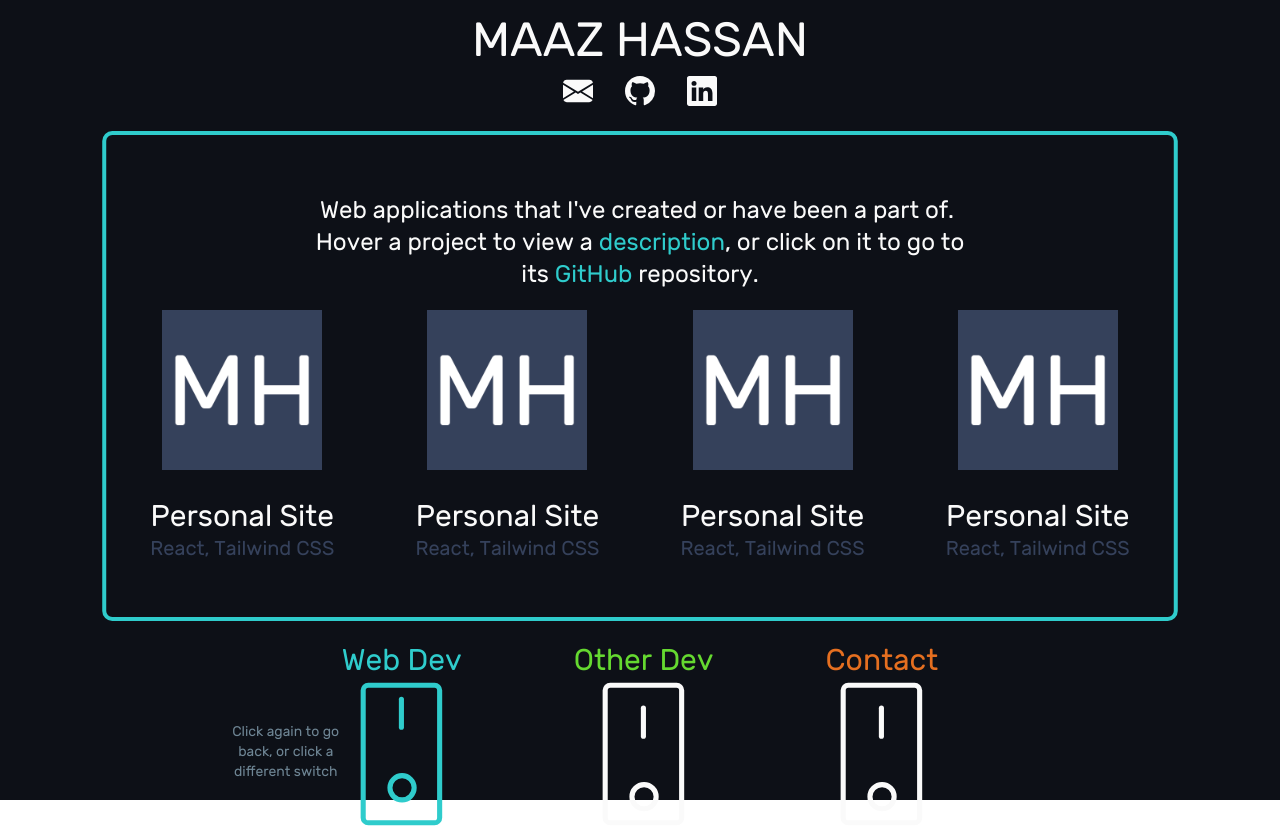
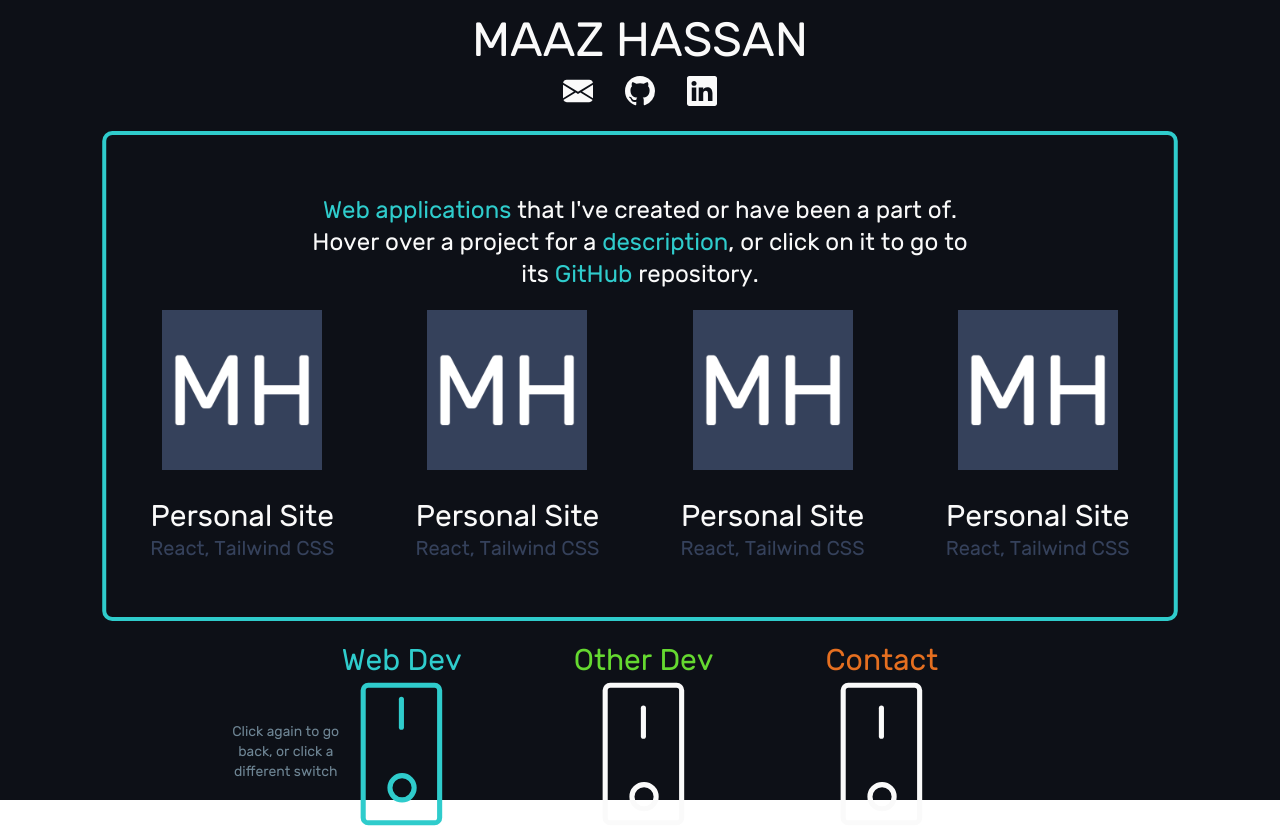
Before and after one commit to maazhassan/personal-site, a React (Create React App) app: page / in a window 1280 px wide. Both pictures are taken after a click on the icon 401 px from the left and 754 px from the top of the page. Built offline with nearby package versions, Linux system fonts and the light colour scheme.

Commit message:
Fade transition between descriptions

```diff
--- a/src/components/main/content/Card.js
+++ b/src/components/main/content/Card.js
@@ -7,8 +7,8 @@ const Card = props => {
   return (
     <div
       className="inline-block hover:cursor-pointer relative"
-      onMouseOver={() => {props.onHover(props.index); setHover(true)}}
-      onMouseOut={() => {props.onHover(null); setHover(false)}}
+      onMouseEnter={() => {props.onHover(props.index); setHover(true)}}
+      onMouseLeave={() => {props.onHover(null); setHover(false)}}
       onClick={() => props.onClick()}
     >
       <CardBorder
@@ -17,7 +17,12 @@ const Card = props => {
         toggle={hover}
       />
       <div className="flex flex-col absolute w-full h-full items-center top-0">
-        <img src={props.image} alt="Site logo" className="w-40 mt-8" />
+        <img
+          src={props.image}
+          alt="Site logo"
+          className="w-40 mt-8"
+          style={{imageRendering: '-webkit-optimize-contrast'}}
+        />
         <span className="text-3xl text-neutral-50 mt-7">{props.title}</span>
         <span className="text-xl text-text-blue">{props.stack}</span>
       </div>
--- a/src/components/main/content/Content.js
+++ b/src/components/main/content/Content.js
@@ -26,8 +26,8 @@ const Content = props => {
   return (
     <React.Fragment>
       {shown === 0 && <About toggle={unmountToggle === 0} />}
-      {shown === 1 && <ProjectView toggle={unmountToggle === 1} type={"web"} data={web} />}
-      {shown === 2 && <ProjectView toggle={unmountToggle === 2} type={"other"} data={other} />}
+      {shown === 1 && <ProjectView toggle={unmountToggle === 1} data={web} />}
+      {shown === 2 && <ProjectView toggle={unmountToggle === 2} data={other} />}
       {shown === 3 && <Contact toggle={unmountToggle === 3} />}
     </React.Fragment>
   );
--- a/src/components/main/content/views/ProjectData.js
+++ b/src/components/main/content/views/ProjectData.js
@@ -1,8 +1,13 @@
 import PersonalSite from '../../../../images/PersonalSite.png';
 
-export const web = [
-  "Web applications that I've created or have been a part of.",
-  [
+export const web = {
+  description: (
+    <span>
+      <span className="text-blue">Web applications</span> that I've created or have been a part of.<br />
+    </span>
+  ),
+  color: "text-blue",
+  projects: [
     {
       title: "Personal Site",
       stack: "React, Tailwind CSS",
@@ -32,11 +37,23 @@ export const web = [
       github: "https://github.com/maazhassan"
     }
   ]
-];
+};
 
-export const other = [
-  "Non-web projects that I've created or have been a part of.",
-  [
+export const other = {
+  description: (
+    <p>
+      <span className="text-green">Non-web projects</span> that I've created or have been a part of.
+    </p>
+  ),
+  color: "text-green",
+  projects: [
+    {
+      title: "Personal Site",
+      stack: "React, Tailwind CSS",
+      image: PersonalSite,
+      description: "Lorem ipsum",
+      github: "https://github.com/maazhassan"
+    },
     {
       title: "Personal Site",
       stack: "React, Tailwind CSS",
@@ -45,4 +62,4 @@ export const other = [
       github: "https://github.com/maazhassan"
     },
   ]
-];
+};
--- /dev/null
+++ b/src/components/main/content/views/ProjectDescription.js
@@ -0,0 +1,48 @@
+import { useEffect, useState } from "react";
+import { animated, useTransition } from "react-spring";
+
+const ProjectDescription = ({ hoveredProj, data }) => {
+  const [desc, setDesc] = useState(null);
+
+  useEffect(() => {
+    if (hoveredProj !== null) {
+      setDesc(data.projects[hoveredProj].description);
+    }
+  }, [hoveredProj])
+
+  const conf = {mass: 3, tension: 300, friction: 30, clamp: true};
+  const transitions = useTransition(hoveredProj === null, {
+    from: { opacity: 0 },
+    enter: { opacity: 1 },
+    leave: { opacity: 0 },
+    config: conf
+  });
+
+  return (
+    <p className="text-2xl text-neutral-50 mt-16 w-[41rem] mx-auto relative">
+      {
+        transitions((styles, item) =>
+          item ? (
+            <animated.span
+              className="absolute w-full h-full mx-auto top-0 left-0 right-0"
+              style={styles}
+            >
+              {data.description}
+              Hover over a project for a <span className={data.color}>description</span>, or click
+              on it to go to its <span className={data.color}>GitHub</span> repository.
+            </animated.span>
+          ) : (
+            <animated.span
+              className="absolute w-full h-full mx-auto top-0 left-0 right-0"
+              style={styles}
+            >
+              {desc}
+            </animated.span>
+          )
+        )
+      }
+    </p>
+  )
+}
+
+export default ProjectDescription;
--- a/src/components/main/content/views/ProjectView.js
+++ b/src/components/main/content/views/ProjectView.js
@@ -3,6 +3,7 @@ import { animated } from 'react-spring';
 import useAnimatedFade from "../../../../hooks/animatedFade";
 import Card from "../Card";
 import DimensionsContext from "../../../../contexts/dimensionsContext";
+import ProjectDescription from "./ProjectDescription";
 
 const MOBILE_CUTOFF = 1100;
 
@@ -15,11 +16,9 @@ const ProjectView = props => {
   }, [])
 
   const handleHover = num => {
-    console.log(num + ' hovered');
     setHoveredProj(num);
   }
 
-  const textColor = props.type === 'web' ? 'text-blue' : 'text-green';
   const {width} = useContext(DimensionsContext);
   const divAnimProps = useAnimatedFade(props.toggle && mountToggle);
 
@@ -31,18 +30,12 @@ const ProjectView = props => {
       {
         width > MOBILE_CUTOFF ? (
           <React.Fragment>
-            <p className="text-2xl text-neutral-50 mt-16 w-[41rem] mx-auto">
-              {
-                hoveredProj !== null ? <span>{props.data[1][hoveredProj].description}</span> :
-                <span>
-                  {props.data[0]}&nbsp;
-                  Hover a project to view a <span className={textColor}>description</span>, or click
-                  on it to go to its <span className={textColor}>GitHub</span> repository.
-                </span>
-              }
-            </p>
+            <ProjectDescription
+              hoveredProj={hoveredProj}
+              data={props.data}
+            />
             <div className="flex flex-row justify-center gap-6 xl:gap-12 2xl:gap-24 absolute bottom-10 w-full mx-auto left-0 right-0">
-              {props.data[1].map((e, i) => {
+              {props.data.projects.map((e, i) => {
                 return (
                   <Card
                     image={e.image}
--- a/src/hooks/animatedFade.js
+++ b/src/hooks/animatedFade.js
@@ -1,9 +1,10 @@
-import { useSpring } from 'react-spring';
+import { useSpring, config } from 'react-spring';
 
-const useAnimatedFade = (toggle, delay=0) => {
+const useAnimatedFade = (toggle, delay=0, conf=config.default) => {
   const animatedStyle = useSpring({
     opacity: toggle ? 1 : 0,
-    delay: delay
+    delay: delay,
+    config: conf
   });
 
   return {
```
